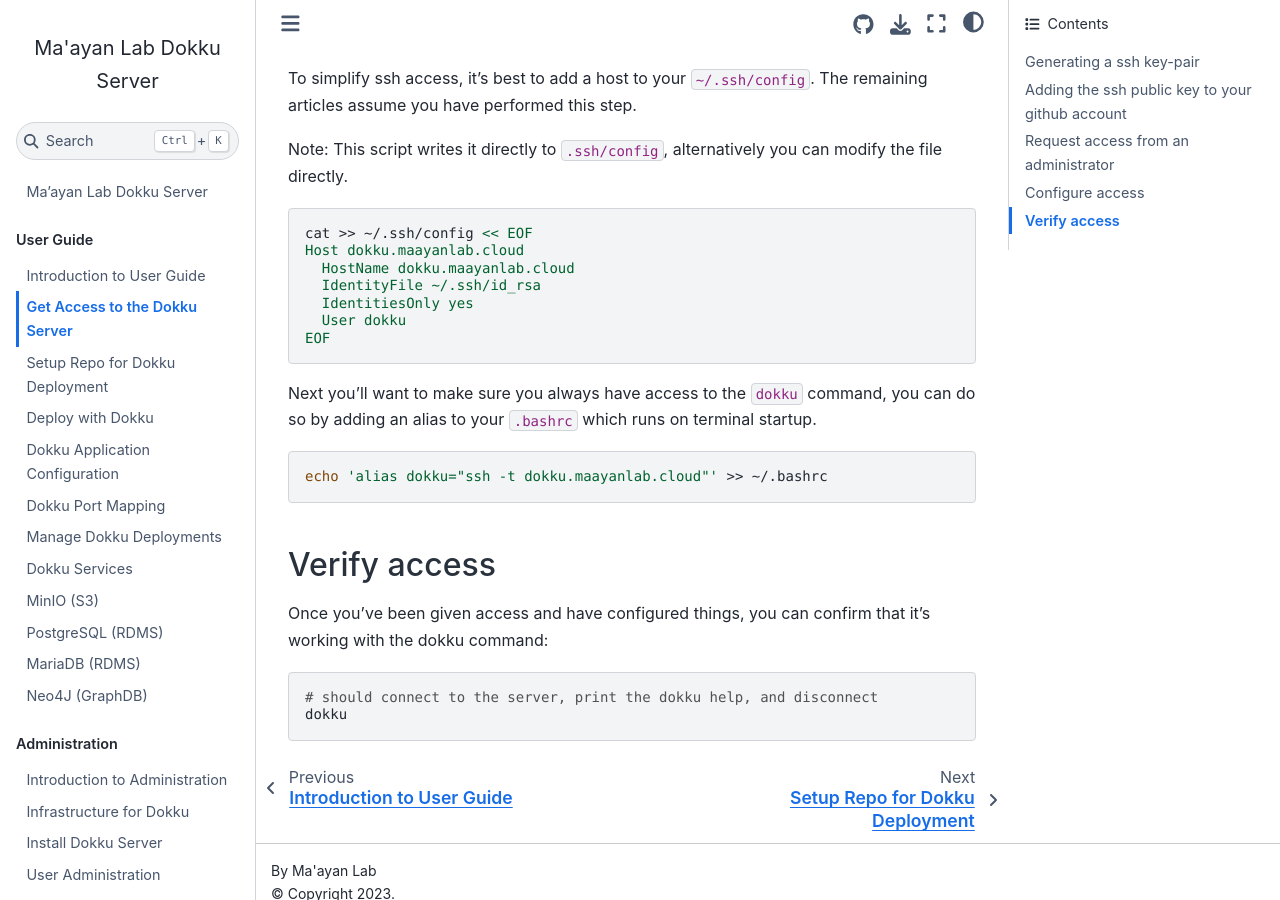
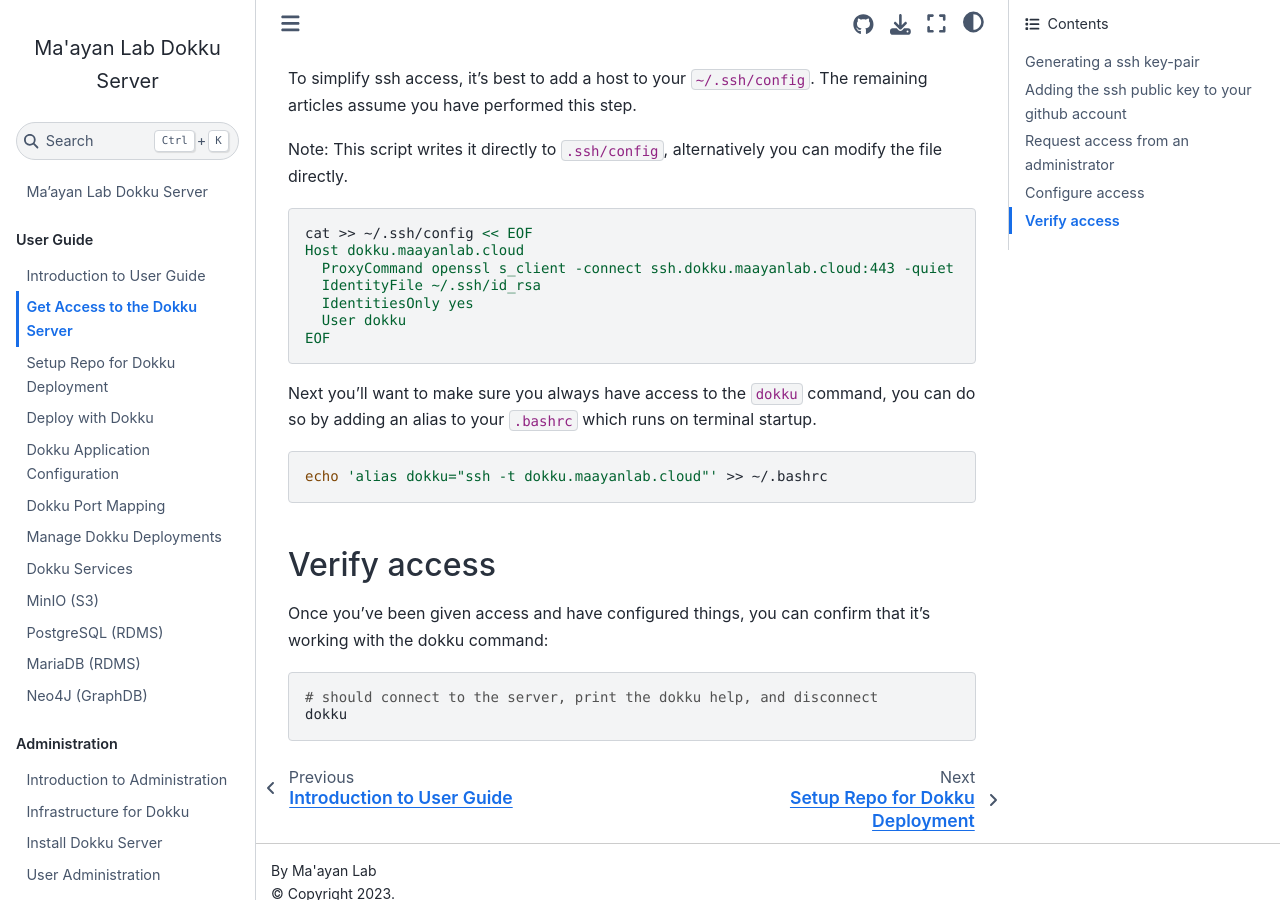
Before and after one commit to MaayanLab/dokku, a Jupyter Book: the page built from user/10-access.md, in a window 1280 px wide and 900 px high, scrolled down 1273 px. Built offline with Jupyter Book 1.0.4 settings and Sphinx 7.4.7 and the Sphinx Book theme 1.1.4, drawn with Linux system fonts in a browser that asks for light colours.

Commit message:
Use ProxyCommand openssl to access ssh over ssl in the DMZ

````diff
--- a/user/10-access.md
+++ b/user/10-access.md
@@ -40,7 +40,7 @@
 ```bash
 cat >> ~/.ssh/config << EOF
 Host dokku.maayanlab.cloud
-  HostName dokku.maayanlab.cloud
+  ProxyCommand openssl s_client -connect ssh.dokku.maayanlab.cloud:443 -quiet
   IdentityFile ~/.ssh/id_rsa
   IdentitiesOnly yes
   User dokku
````
